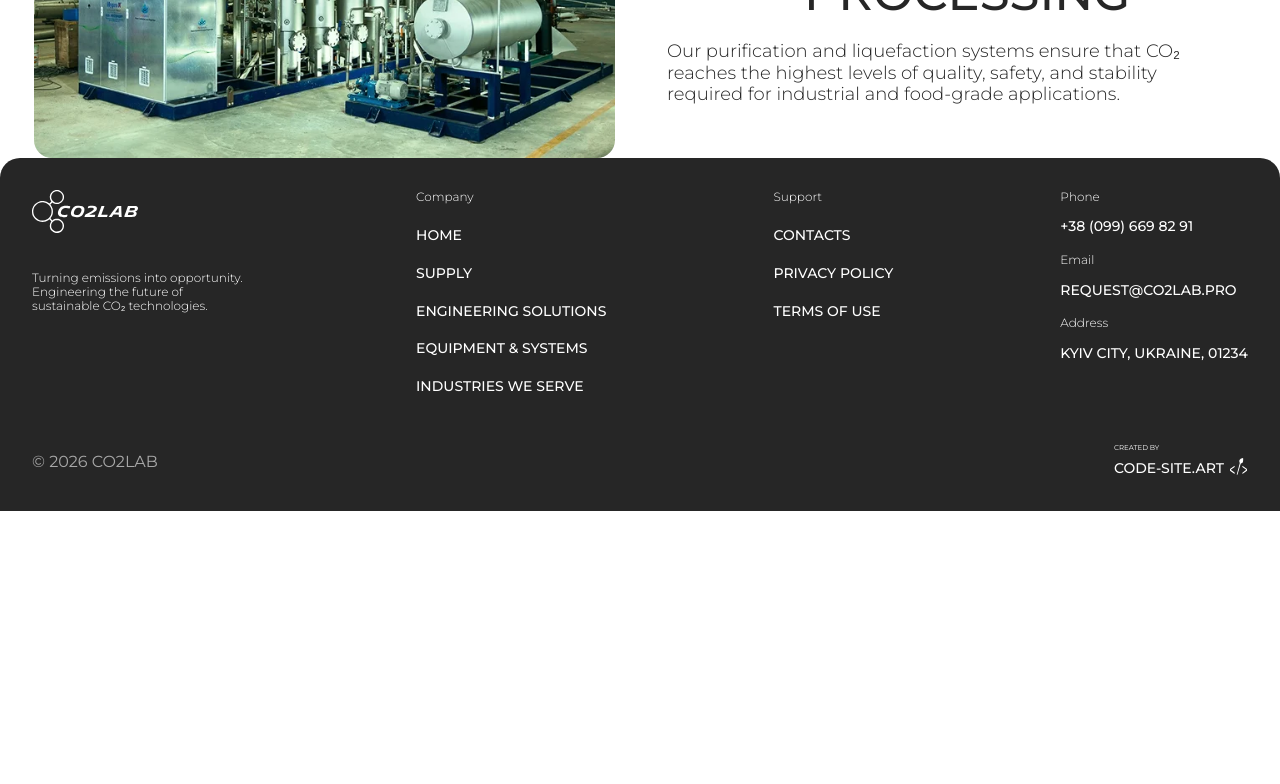
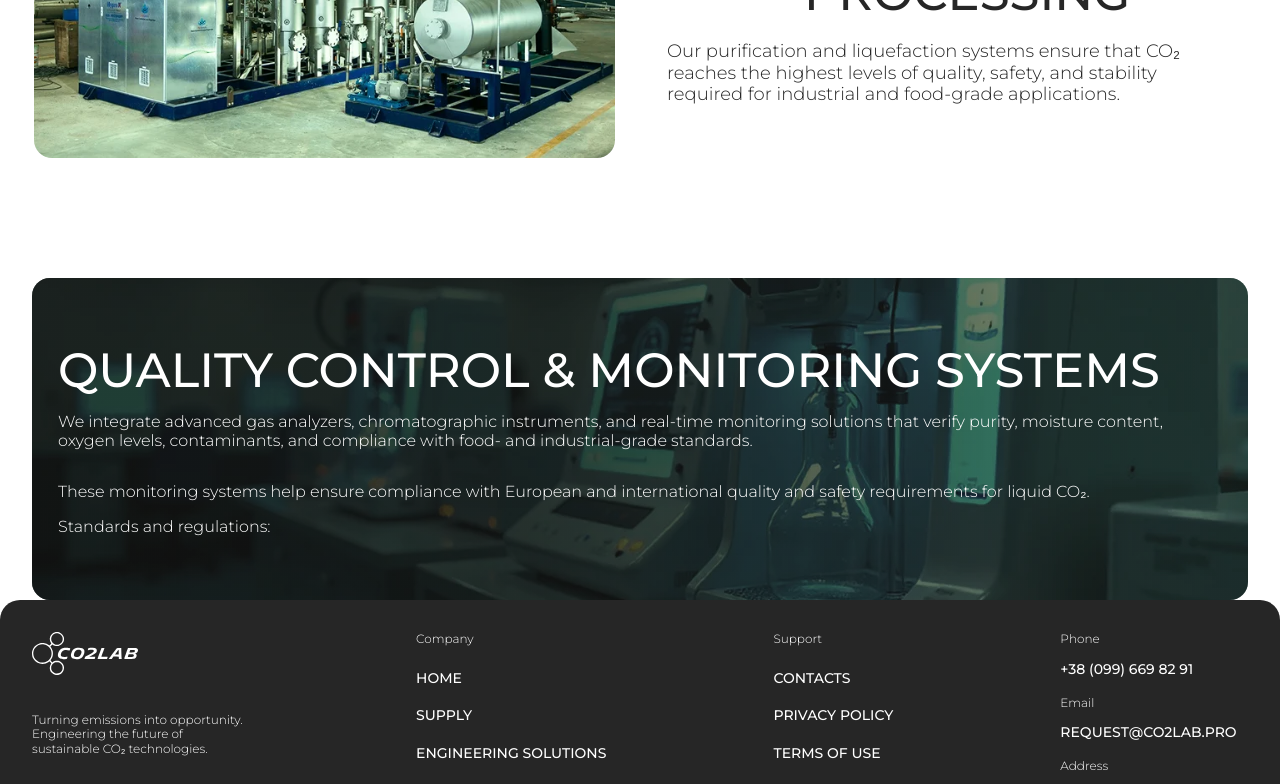
Before and after one commit to cyanidium-dev/co2lab, a Next.js app: page /solutions/engineering-solutions in a window 1280 px wide. Shown: the part 1825-2609 px from the top of the page. Before the commit the page ends 2336 px from the top, so only its background shows below. Built offline with nearby package versions, Linux system fonts and the light colour scheme.

Commit message:
added monitoring section

```diff
--- a/src/app/solutions/engineering-solutions/page.tsx
+++ b/src/app/solutions/engineering-solutions/page.tsx
@@ -1,6 +1,7 @@
 import Hero from "@/components/engineeringSolutionsPage/hero/Hero";
 import Processing from "@/components/engineeringSolutionsPage/processing/Processing";
 import Technologies from "@/components/engineeringSolutionsPage/technologies/Technologies";
+import Monitoring from "@/components/engineeringSolutionsPage/monitoring/Monitoring";
 
 export default function EngineeringSolutions() {
   return (
@@ -8,6 +9,7 @@ export default function EngineeringSolutions() {
       <Hero />
       <Technologies />
       <Processing />
+      <Monitoring />
     </>
   );
 }
--- /dev/null
+++ b/src/components/engineeringSolutionsPage/monitoring/Monitoring.tsx
@@ -0,0 +1,37 @@
+import Container from "@/components/shared/container/Container";
+import SectionTitle from "@/components/shared/titles/SectionTitle";
+import Image from "next/image";
+
+export default function Monitoring() {
+  return (
+    <section className="py-12 lg:pt-30 lg:pb-0">
+      <Container>
+        <div className="relative px-3 lg:px-6.5 py-8 lg:py-16 rounded-[18px] overflow-hidden">
+          <div className="absolute -z-10 inset-0 bg-[linear-gradient(0deg,rgba(38,38,38,0.4),rgba(38,38,38,0.4)),linear-gradient(270deg,rgba(0,0,0,0)_0%,rgba(0,0,0,0.4)_59.13%)]"></div>
+          <Image
+            src="/images/engineeringSolutionsPage/monitoring/monitoring.webp"
+            alt="monitoring"
+            fill
+            className="object-cover -z-20"
+          />
+          <SectionTitle className="mb-3 text-white">
+            Quality Control & Monitoring Systems
+          </SectionTitle>
+          <p className="mb-11.5 lg:mb-8 text-[12px] lg:text-[16px] font-light leading-[120%] text-white">
+            We integrate advanced gas analyzers, chromatographic instruments,
+            and real-time monitoring solutions that verify purity, moisture
+            content, oxygen levels, contaminants, and compliance with food- and
+            industrial-grade standards.
+          </p>
+          <p className="mb-3 lg:mb-4 text-[12px] lg:text-[16px] font-light leading-[120%] text-white">
+            These monitoring systems help ensure compliance with European and
+            international quality and safety requirements for liquid CO₂.
+          </p>
+          <p className="text-[12px] lg:text-[16px] font-light leading-[120%] text-white">
+            Standards and regulations:
+          </p>
+        </div>
+      </Container>
+    </section>
+  );
+}
--- a/src/components/engineeringSolutionsPage/technologies/Technologies.tsx
+++ b/src/components/engineeringSolutionsPage/technologies/Technologies.tsx
@@ -9,14 +9,14 @@ const technologies = [
   {
     title: "Equipment & modular CO₂ systems",
     href: "/solutions/equipment-and-systems",
-    image: "/images/engineeringSolutionsPage/technologies/first.webp",
+    image: "/images/engineeringSolutionsPage/technologies/second.webp",
     imageAlt: "Equipment and modular CO₂ systems",
     dark: true,
   },
   {
     title: "Full-cycle CO₂ production and supply",
     href: "/supply",
-    image: "/images/engineeringSolutionsPage/technologies/second.webp",
+    image: "/images/engineeringSolutionsPage/technologies/first.webp",
     imageAlt: "Full-cycle CO₂ production and supply",
     dark: false,
   },
@@ -94,7 +94,7 @@ export default function Technologies() {
                     Read more
                   </SecondaryButton>
                 </div>
-                <div className="relative rounded-[12px] shrink-0 h-full w-[117px] lg:w-[187px] xl:w-[280px] md:min-h-[117px] lg:min-h-[228px] overflow-hidden">
+                <div className="relative rounded-[12px] shrink-0 lg:h-full w-[117px] lg:w-[187px] xl:w-[280px] md:min-h-[117px] lg:min-h-[228px] overflow-hidden">
                   <Image
                     src={item.image}
                     alt={item.imageAlt}
```
Also changed, not shown: public/images/engineeringSolutionsPage/monitoring/monitoring.webp (added).
